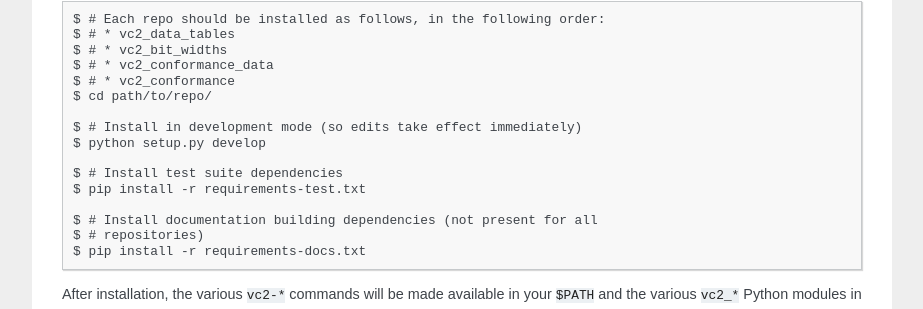
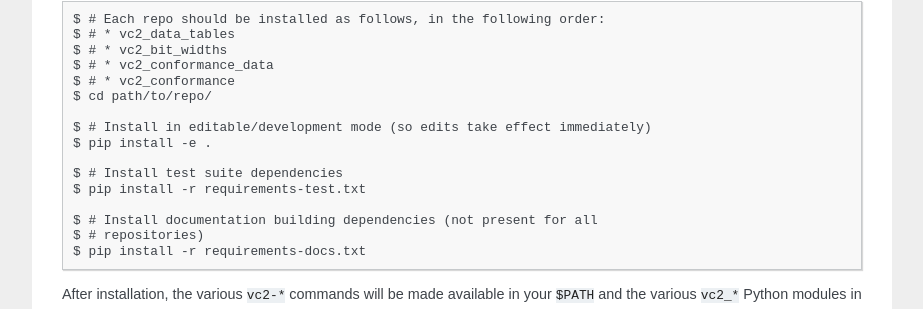
Before and after one commit to bbc/vc2_conformance, a Sphinx documentation site: the page built from docs/source/developer_guide/developer_installation.rst, in a window 1280 px wide and 900 px high, scrolled down 1243 px. Shown: the part 248-557 px from the top of the window, without its empty margins (198-1121 px from the left). Built offline with Sphinx 7.4.7, drawn with Linux system fonts in a browser that asks for light colours.

Commit message:
Make git-installed vc2_conformance_data dependency work

```diff
--- a/docs/source/developer_guide/developer_installation.rst
+++ b/docs/source/developer_guide/developer_installation.rst
@@ -96,8 +96,8 @@ directly from each of the cloned repositories as follows::
     $ # * vc2_conformance
     $ cd path/to/repo/
 
-    $ # Install in development mode (so edits take effect immediately)
-    $ python setup.py develop
+    $ # Install in editable/development mode (so edits take effect immediately)
+    $ pip install -e .
 
     $ # Install test suite dependencies
     $ pip install -r requirements-test.txt
--- a/docs/source/user_guide/installation.rst
+++ b/docs/source/user_guide/installation.rst
@@ -99,7 +99,7 @@ Next, each package should be installed (in the order shown above) using the
 following steps::
 
     $ cd path/to/repo/
-    $ python setup.py install --user
+    $ pip install --user .
 
 The ``--user`` argument can be omitted for a system-wide installation (not
 recommended).
--- a/setup.py
+++ b/setup.py
@@ -47,7 +47,7 @@ setup(
         "sentinels",
         "vc2_data_tables >=0.1.1, <2.0",
         "vc2_bit_widths >=0.1.1, <2.0",
-        "vc2_conformance_data==git+https://github.com/bbc/vc2_conformance_data.git@master#egg=vc2_conformance_data",
+        "vc2_conformance_data @ git+https://github.com/bbc/vc2_conformance_data.git@master#egg=vc2_conformance_data",
         # Use old versions/polyfill libraries which have deprecated older Python
         # version support
         "enum34; python_version<'3.4'",
```
